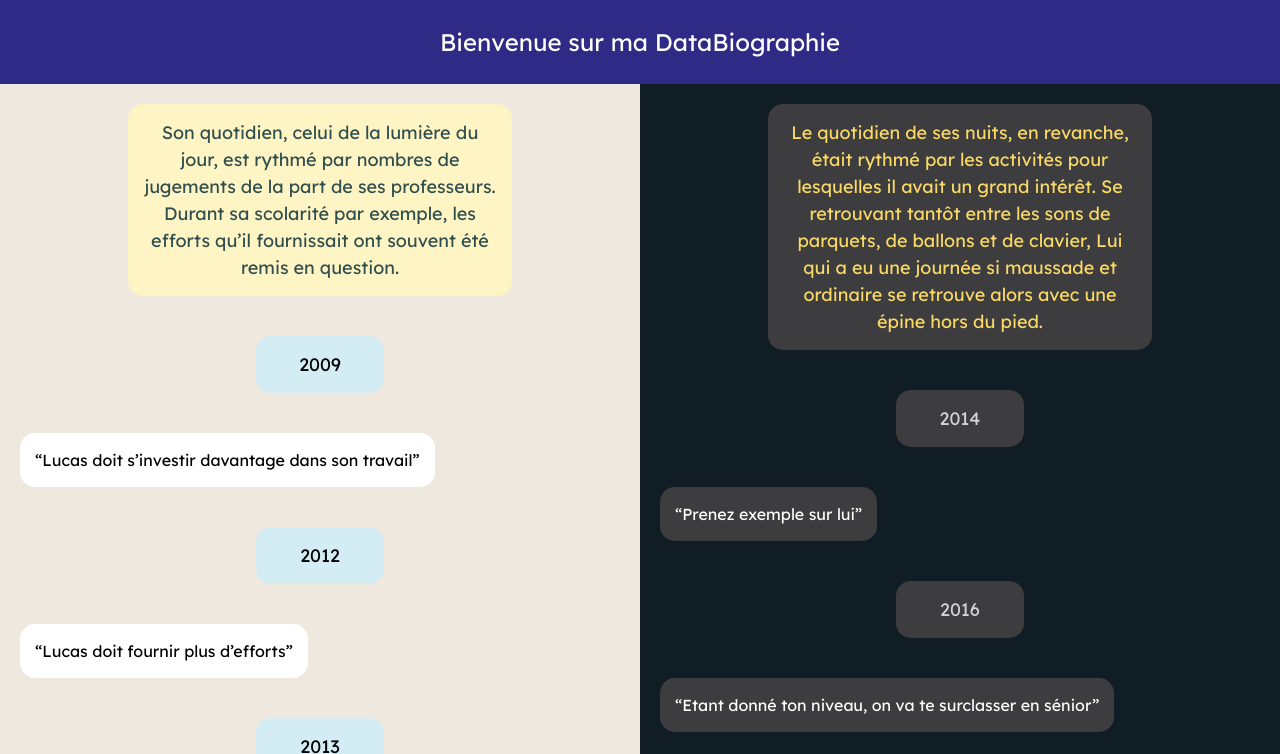
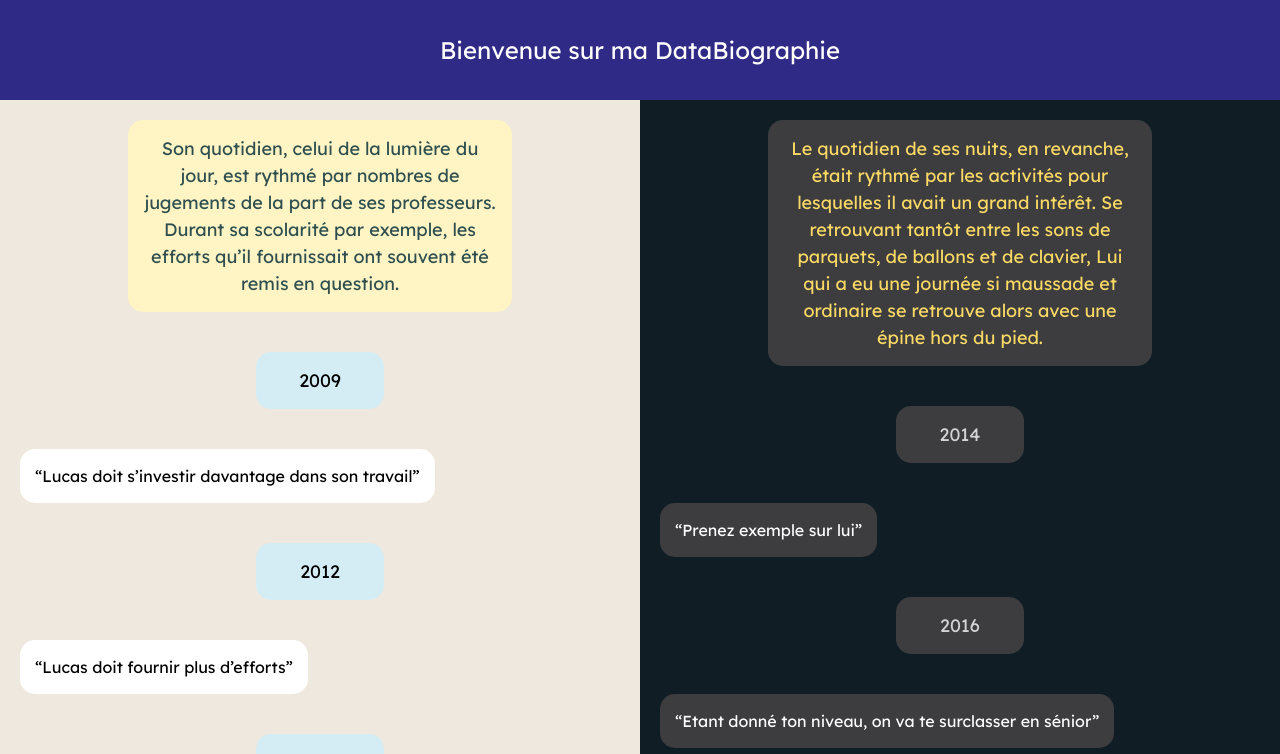
Before and after one commit to Elijyn/Site-expression, a plain HTML site: page index.html in a window 1280 px wide. Shown: the top 754 px of the page. Drawn offline with nearby package versions, Linux system fonts and the light colour scheme.

Commit message:
Update style.css

```diff
--- a/Assets/css/style.css
+++ b/Assets/css/style.css
@@ -13,7 +13,7 @@
 
 header {
     background-color: #2F2A85;
-    padding: 3vh;
+    padding: 4vh;
 }
 
 nav {
```
